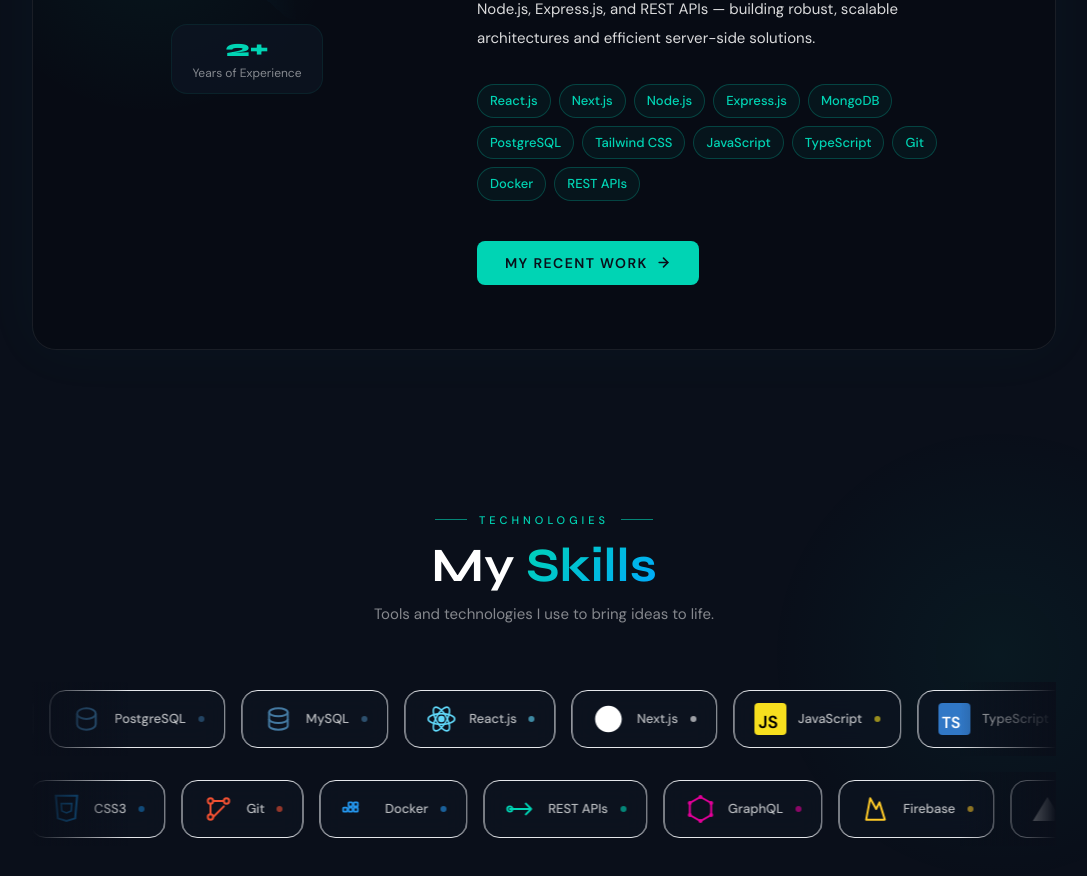
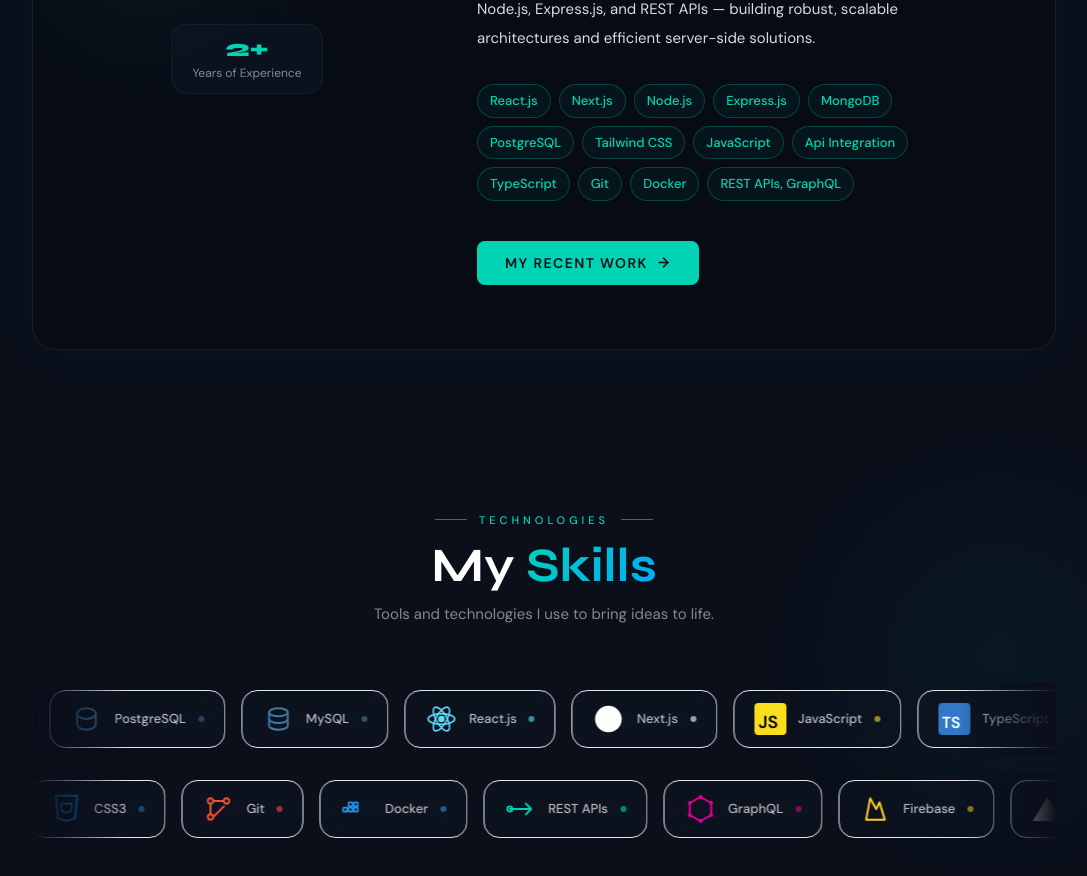
Before and after one commit to SallalZahid56/sallal-portfolio, a React (Vite) app: page / in a window 1280 px wide. Shown: the part 1380-2256 px from the top of the page, without its empty margins (96-1183 px from the left). Built offline with nearby package versions, Linux system fonts and the light colour scheme.

Commit message:
initial commit

```diff
--- a/src/components/About.jsx
+++ b/src/components/About.jsx
@@ -3,8 +3,8 @@ import heroImg from "../assets/hero.jpg";
 
 const techTags = [
   "React.js", "Next.js", "Node.js", "Express.js",
-  "MongoDB", "PostgreSQL", "Tailwind CSS", "JavaScript",
-  "TypeScript", "Git", "Docker", "REST APIs",
+  "MongoDB", "PostgreSQL", "Tailwind CSS", "JavaScript", "Api Integration",
+  "TypeScript", "Git", "Docker", "REST APIs, GraphQL",
 ];
 
 function useInView(threshold = 0.15) {
```
